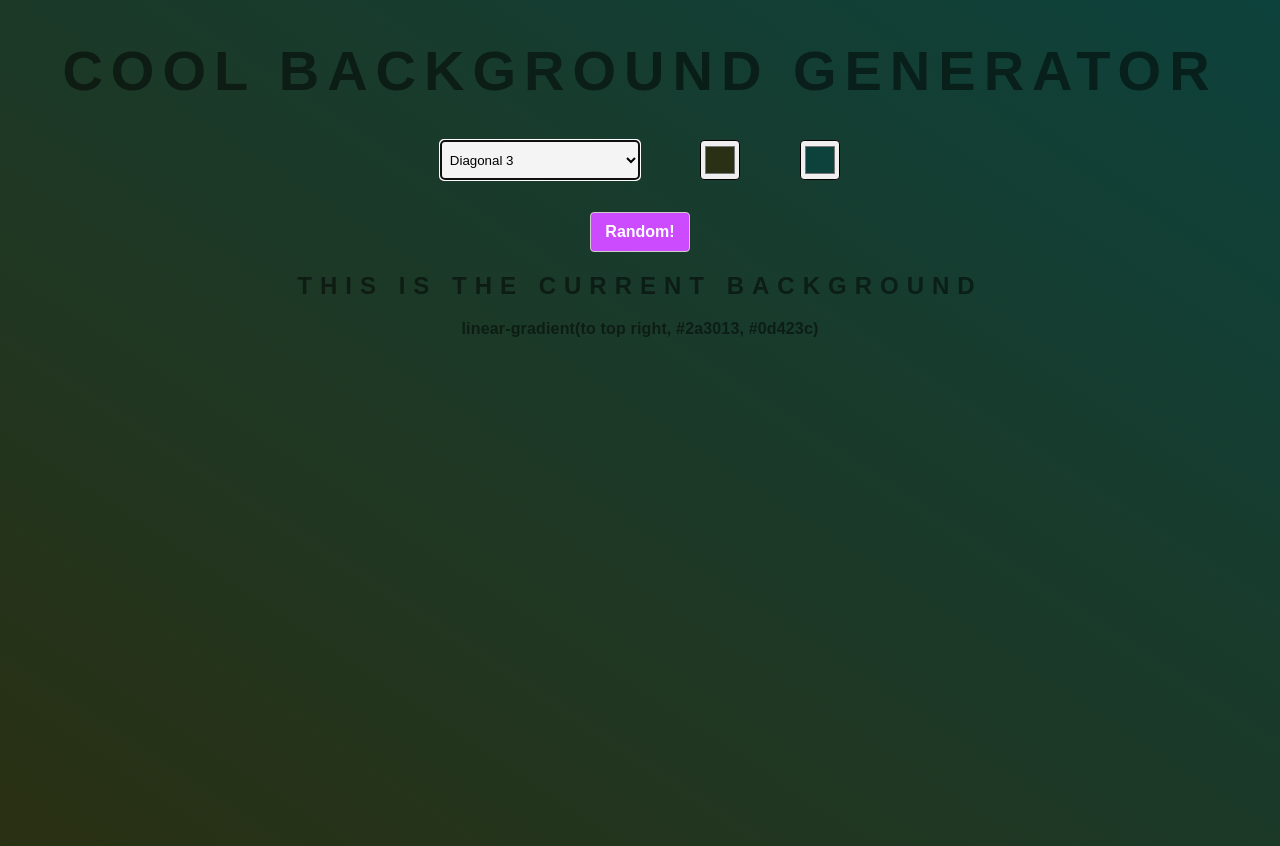
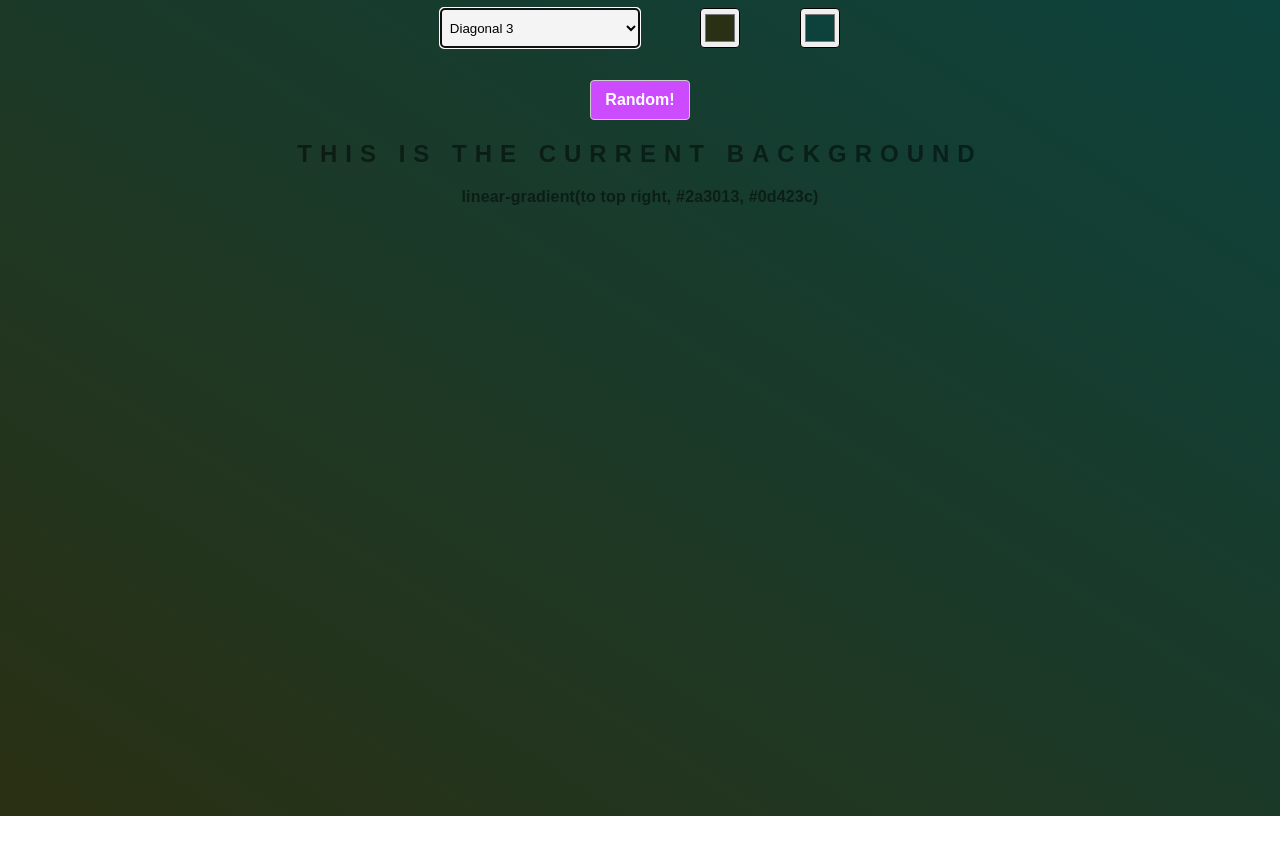
Before and after one commit to Bilaal96/background-generator, a plain HTML site: page index.html in a window 1280 px wide. After the commit the page ends 816 px from the top, so only its background shows below. Drawn offline with Linux system fonts and the light colour scheme.

Commit message:
example conflicting branch

```diff
--- a/index.html
+++ b/index.html
@@ -11,7 +11,7 @@
 
 <body>
     <div class="container">
-        <h1>COOL Background Generator</h1>
+        <!-- <h1>COOL Background Generator</h1> -->
 
         <div class="main-controls">
             <!-- Dropdown List -->
```
